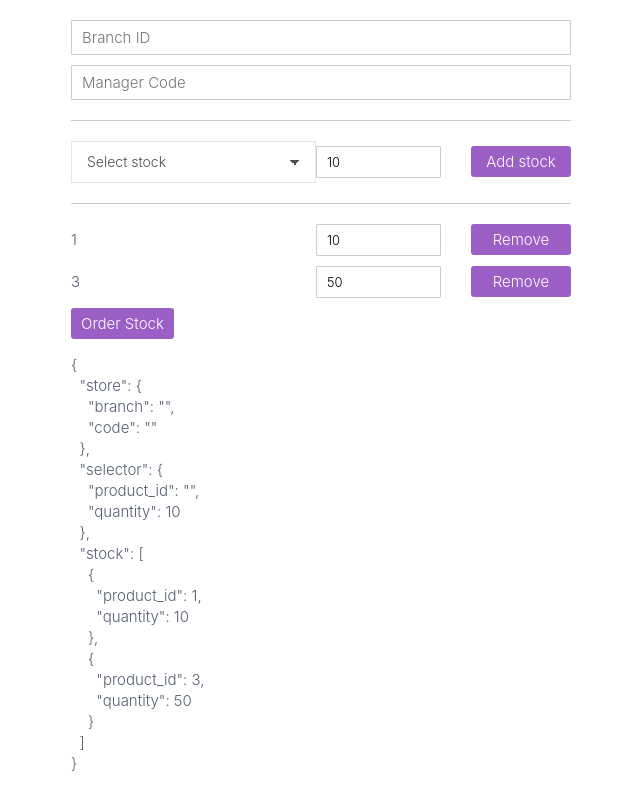
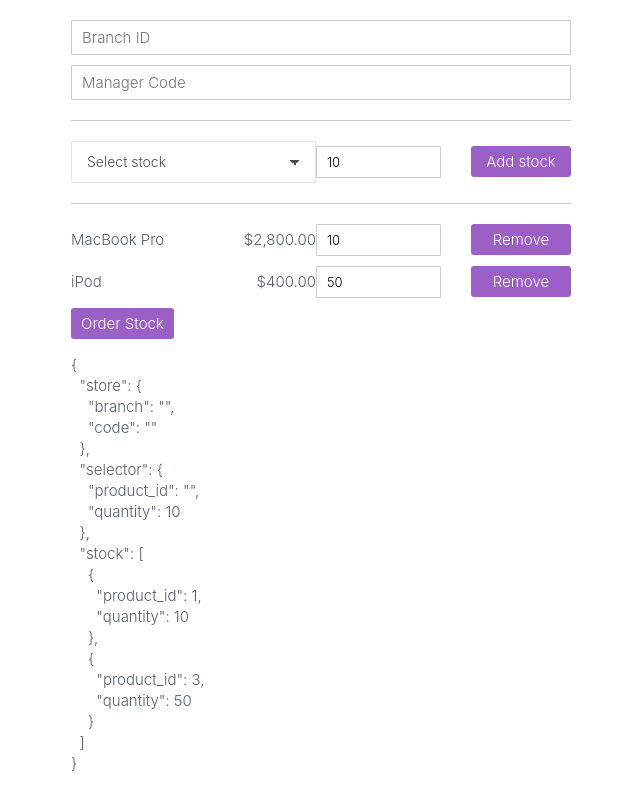
Before and after one commit to cyrilledjdj/angular-pro-src, an Angular app: page / in a window 1280 px wide. Shown: the whole page, without its empty margins (319-959 px from the left). Built offline with nearby package versions, Linux system fonts and the light colour scheme; data requests are answered from the project's data file.

Commit message:
http service and joining Observables

```diff
--- a/db.json
+++ b/db.json
@@ -1,4 +1,8 @@
 {
+    "cart": [
+        { "product_id": 1, "quantity": 10 },
+        { "product_id": 3, "quantity": 50 }
+    ],
     "products": [
         { "id": 1, "price": 2800, "name": "MacBook Pro" },
         { "id": 2, "price": 50, "name": "USB-C Adaptor" },
--- a/src/app/app.component.ts
+++ b/src/app/app.component.ts
@@ -1,4 +1,5 @@
 import { Component, OnInit } from '@angular/core';
+import { StockInventoryService } from './stock-inventory/services/stock-inventory.service';
 
 
 @Component({
@@ -13,4 +14,8 @@
 
   ngOnInit() {
   }
+
+  constructor(private stService: StockInventoryService) {
+    stService.getProducts().subscribe(data => console.log('appcomponent', data))
+  }
 }
--- a/src/app/stock-inventory/components/stock-products/stock-products.component.html
+++ b/src/app/stock-inventory/components/stock-products/stock-products.component.html
@@ -3,7 +3,10 @@
         <div *ngFor="let item of stocks; let i = index;">
             <div class="stock-product__content" [formGroupName]="i">
                 <div class="stock-product__name">
-                    {{item.value.product_id}}
+                    {{getProduct(item.value.product_id).name}}
+                </div>
+                <div class="stock-product__price">
+                    {{getProduct(item.value.product_id).price | currency: 'USD'}}
                 </div>
                 <input type="number" step=10 min=10 max=1000
                     formControlName="quantity">
--- a/src/app/stock-inventory/components/stock-products/stock-products.component.ts
+++ b/src/app/stock-inventory/components/stock-products/stock-products.component.ts
@@ -1,5 +1,6 @@
 import { Component, EventEmitter, Input, OnInit, Output } from '@angular/core';
 import { AbstractControl, FormArray, FormGroup } from '@angular/forms';
+import { Product } from '../../models/product';
 
 @Component({
   selector: 'stock-products',
@@ -10,6 +11,13 @@
 
   @Input()
   parent: FormGroup;
+
+  @Input()
+  map: Map<number, Product>;
+
+  getProduct(id) {
+    return this.map.get(id);
+  }
 
   @Output()
   removed = new EventEmitter<any>();
--- a/src/app/stock-inventory/containers/stock-inventory/stock-inventory.component.html
+++ b/src/app/stock-inventory/containers/stock-inventory/stock-inventory.component.html
@@ -3,7 +3,8 @@
         <stock-branch [parent]="form"></stock-branch>
         <stock-selector [parent]="form" [products]=products
             (added)=addStock($event)></stock-selector>
-        <stock-products [parent]="form" (removed)=removeStock($event)>
+        <stock-products [parent]="form" (removed)=removeStock($event)
+            [map]="productMap">
         </stock-products>
         <div class="stock-inventory__buttons">
             <button type="submit" [disabled]=form.invalid>Order Stock</button>
--- a/src/app/stock-inventory/containers/stock-inventory/stock-inventory.component.ts
+++ b/src/app/stock-inventory/containers/stock-inventory/stock-inventory.component.ts
@@ -1,22 +1,18 @@
 import { Component, OnInit } from '@angular/core';
-import { FormArray, FormGroup, FormBuilder } from '@angular/forms';
-import { Product } from '../../models/product';
+import { FormArray, FormBuilder, FormGroup } from '@angular/forms';
+import { Product, Item } from '../../models/product';
+import { StockInventoryService } from '../../services/stock-inventory.service';
+import { forkJoin } from 'rxjs';
 
 @Component({
   selector: 'stock-inventory',
   templateUrl: './stock-inventory.component.html',
-  styleUrls: ['./stock-inventory.component.scss'],
-  providers: []
+  styleUrls: ['./stock-inventory.component.scss']
 })
 export class StockInventoryComponent implements OnInit {
 
-  products: Product[] = [
-    { id: 1, price: 2800, name: 'MacBook Pro' },
-    { id: 2, price: 50, name: 'USB-C Adaptor' },
-    { id: 3, price: 400, name: 'iPod' },
-    { id: 4, price: 900, name: 'iPhone' },
-    { id: 5, price: 600, name: 'Apple Watch' },
-  ];
+  products: Product[];
+  productMap: Map<number, Product>;
 
   form: FormGroup = this.fb.group({
     store: this.fb.group({
@@ -24,24 +20,31 @@
       code: this.fb.control('')
     }),
     selector: this.createStock({}),
-    stock: this.fb.array([
-      this.createStock({ product_id: 1, quantity: 10 }),
-      this.createStock({ product_id: 3, quantity: 50 }),
-    ])
+    stock: this.fb.array([])
   });
 
+
+  constructor(private fb: FormBuilder, private stockService: StockInventoryService) { }
+
+  ngOnInit() {
+    const products$ = this.stockService.getProducts();
+    const cart$ = this.stockService.getCartItems();
+    forkJoin(
+      cart$,
+      products$,
+    ).subscribe(([cart, products]: [Item[], Product[]]) => {
+      const myMap = products.map<[number, Product]>(product => [product.id, product]);
+      this.productMap = new Map<number, Product>(myMap);
+      this.products = products;
+      cart.forEach(item => this.addStock(item));
+    });
+  }
 
   createStock(stock) {
     return this.fb.group({
       product_id: this.fb.control(parseInt(stock.product_id, 10) || ''),
       quantity: this.fb.control(stock.quantity || 10)
     });
-  }
-  constructor(private fb: FormBuilder) {
-
-  }
-
-  ngOnInit() {
   }
 
   onSubmit() {
--- a/src/app/stock-inventory/models/product.ts
+++ b/src/app/stock-inventory/models/product.ts
@@ -3,3 +3,8 @@
     price: number;
     name: string;
 }
+
+export interface Item {
+    product_id: number;
+    quantity: number;
+}
--- /dev/null
+++ b/src/app/stock-inventory/services/stock-inventory.service.ts
@@ -0,0 +1,23 @@
+import { HttpClient } from '@angular/common/http';
+import { Injectable } from '@angular/core';
+import { Observable, throwError } from 'rxjs';
+import { catchError } from 'rxjs/operators';
+import { Item, Product } from '../models/product';
+
+const STOCK_API = 'http://localhost:3000';
+
+@Injectable()
+export class StockInventoryService {
+
+  constructor(private http: HttpClient) { }
+
+  getProducts(): Observable<Product[]> {
+    return this.http.get<Product[]>(`${STOCK_API}/products`, { responseType: 'json' })
+      .pipe(catchError(error => throwError(error)));
+  }
+
+  getCartItems(): Observable<Item[]> {
+    return this.http.get<Item[]>(`${STOCK_API}/cart`, { responseType: 'json' })
+      .pipe(catchError(error => throwError(error)));
+  }
+}
```
Also changed, not shown: src/app/stock-inventory/stock-inventory.module.ts (+6 -2 lines).
